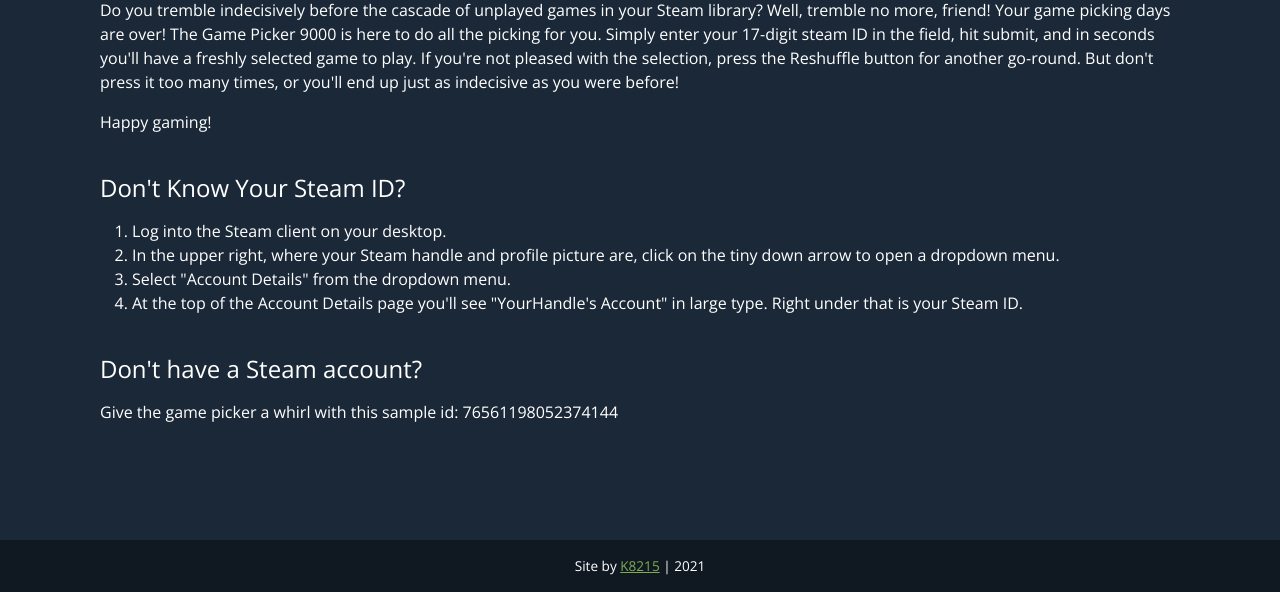
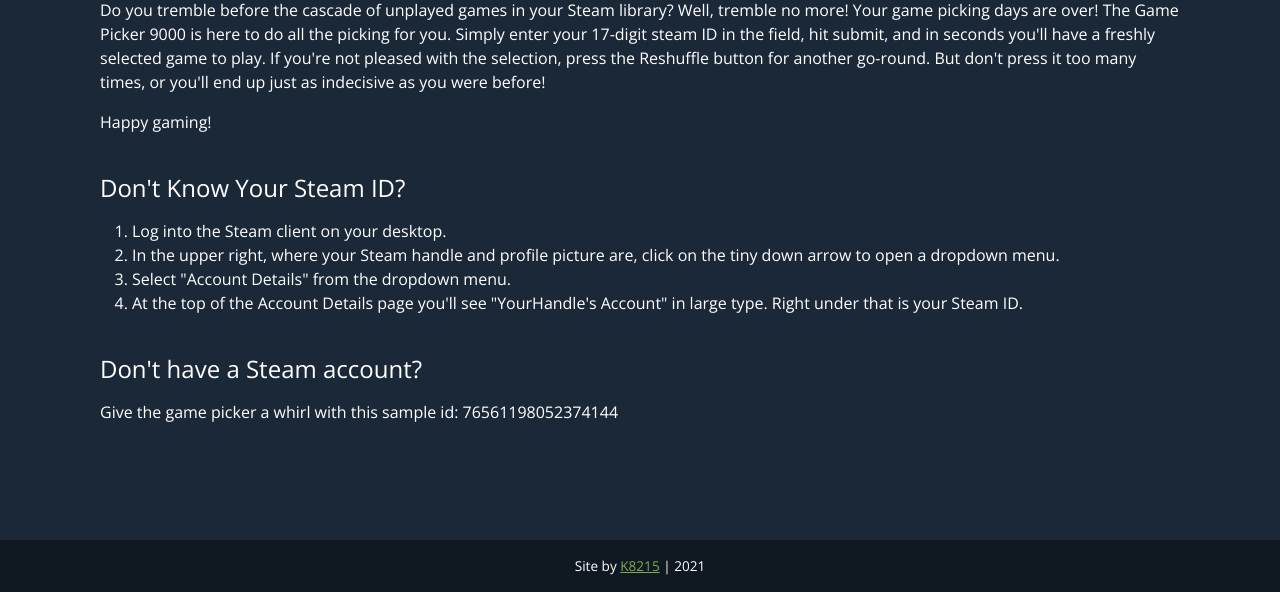
Before and after one commit to K8215/Game-Picker-9000, a website: page views/index.html in a window 1280 px wide. Shown: the part 556-1148 px from the top of the page. Drawn offline with nearby package versions, Linux system fonts and the light colour scheme.

Commit message:
minor copy edit

```diff
--- a/views/index.html
+++ b/views/index.html
@@ -37,8 +37,8 @@
                 <hr>
             </div>
             <h2>Welcome to the Game Picker!</h2>
-            <p>Do you tremble indecisively before the cascade of unplayed games in your Steam library? Well, tremble no
-                more, friend! Your game picking days are over! The Game Picker 9000 is here to do all the picking for
+            <p>Do you tremble before the cascade of unplayed games in your Steam library? Well, tremble no
+                more! Your game picking days are over! The Game Picker 9000 is here to do all the picking for
                 you.
                 Simply enter your 17-digit steam ID in the field, hit submit, and in seconds you'll have a freshly
                 selected
```
